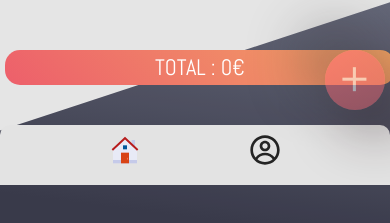
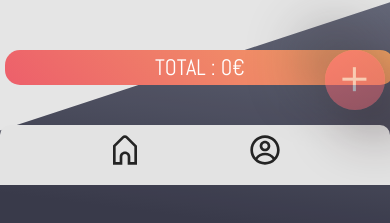
Before and after one commit to Brasero/money-minder, a React (Vite) app: page /money-minder/expenses in a window 390 px wide. Shown: the part 659-882 px from the top of the page. Built offline with nearby package versions, Linux system fonts and the light colour scheme.

Commit message:
resolving responsive problèms, change Home icon, rename ExpenseForm folder

```diff
--- a/src/components/main/TabBar/index.tsx
+++ b/src/components/main/TabBar/index.tsx
@@ -1,8 +1,7 @@
 import {motion} from 'framer-motion';
 import "./TabBar.scss";
 import {NavLink} from "react-router-dom";
-import { FcHome } from "react-icons/fc";
-import { CgProfile } from "react-icons/cg";
+import { CgProfile, CgHome } from "react-icons/cg";
 
 const hoverAnimation = {
     scale: 1.2,
@@ -29,7 +28,7 @@ const TabBar = () => {
         <ul>
             <motion.li whileHover={hoverAnimation}>
                 <NavLink style={isActive} end to={"/money-minder"}>
-                    <FcHome />
+                    <CgHome />
                 </NavLink>
             </motion.li>
             <motion.li whileHover={hoverAnimation}>
--- a/src/page/Home/Home.scss
+++ b/src/page/Home/Home.scss
@@ -108,7 +108,6 @@
       &__item-lg {
         padding: 5px;
         border-radius: 20px;
-        aspect-ratio: 6/5;
       }
 
       &__item-lg:first-child {
```
Also changed, not shown: src/components/SaisieComponent/ExpenseForm/formConfig.ts (renamed from src/components/SaisieComponent/SaisieForm/formConfig.ts), src/components/SaisieComponent/ExpenseForm/index.tsx (renamed from src/components/SaisieComponent/SaisieForm/index.tsx), src/components/SaisieComponent/ExpenseForm/saisie.scss (renamed from src/components/SaisieComponent/SaisieForm/saisie.scss).
